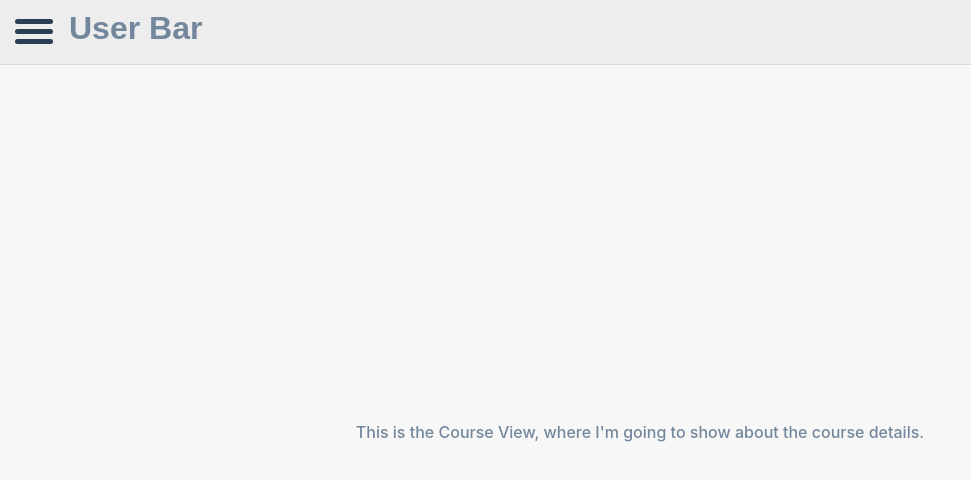
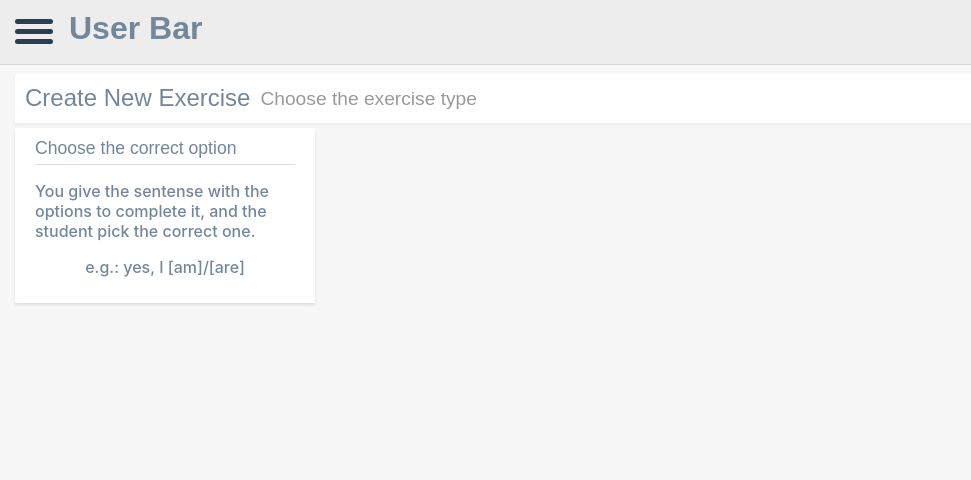
Before and after one commit to gaoliver/react-admin-panel, a React (Create React App) app: page /course in a window 1280 px wide. Shown: the top 480 px of the page, without its empty margins (0-971 px from the left). Built offline with nearby package versions, Linux system fonts and the light colour scheme.

Commit message:
Title Component and Box Component (coding)

```diff
--- /dev/null
+++ b/src/components/BoxCard/index.scss
@@ -0,0 +1,18 @@
+.box_container {
+    min-width: 200px;
+    max-width: 300px;
+    background-color: var(--white);
+    padding: 10px 20px 10px 20px;
+    box-shadow: 0px 2px 3px 0px var(--grey-100);
+    display: flex;
+    flex-direction: column;
+    align-items: center;
+    h1 {
+        width: 100%;
+        font-size: 1.1rem;
+        font-weight: 500;
+        margin-bottom: 1rem;
+        padding-bottom: 5px;
+        border-bottom: 1.3px solid var(--gray-300);
+    }
+}
--- /dev/null
+++ b/src/components/BoxCard/index.tsx
@@ -0,0 +1,17 @@
+import "./index.scss"
+
+interface Props {
+    title?: string
+    children?: React.ReactNode
+}
+
+function BoxCard({title, children}: Props) {
+  return (
+    <div className="box_container">
+      <h1>{title}</h1>
+      {children}
+    </div>
+  );
+}
+
+export default BoxCard;
--- /dev/null
+++ b/src/components/Title/index.scss
@@ -0,0 +1,22 @@
+.title_container {
+    width: 100%;
+    background-color: var(--white);
+    padding: 10px;
+    box-shadow: 0px 2px 3px 0px #ddd7;
+    display: flex;
+    flex-direction: row;
+    align-items: center;
+    margin-bottom: 5px;
+    h1 {
+        font-size: 1.5rem;
+        font-weight: 500;
+        margin-bottom: 0;
+    }
+    h3 {
+        font-size: 1.2rem;
+        font-weight: 400;
+        color: #0006;
+        margin-bottom: 0;
+        margin-left: 10px;
+    }
+}
--- /dev/null
+++ b/src/components/Title/index.tsx
@@ -0,0 +1,17 @@
+import "./index.scss"
+
+interface Props {
+  title: string;
+  subtitle?: string;
+}
+
+function Title({ title, subtitle }: Props) {
+  return (
+    <div className="title_container">
+      <h1>{title}</h1>
+      <h3>{subtitle}</h3>
+    </div>
+  );
+}
+
+export default Title;
--- a/src/styles/global.scss
+++ b/src/styles/global.scss
@@ -9,11 +9,18 @@
     --white: #fff;
     --gray-100: #f7f7f7;
     --gray-200: #ededed;
+    --gray-300: #505d6a33;
     --gray-500: #73879c;
     --gray-700: #334c64;
     --gray-800: #2a3f54;
     --green-50: #5cb85c;
     --green-100: #1abb9c;
+    --grey-100: #ddd;
+    --grey-200: #aaa;
+    --grey-300: #999;
+    --grey-400: #777;
+    --grey-500: #555;
+    --grey-300: #333;
     --sidebar-padding: 0 20px 0 20px
 }
 
--- a/src/views/Course/index.tsx
+++ b/src/views/Course/index.tsx
@@ -1,7 +1,17 @@
+import BoxCard from "../../components/BoxCard";
+import Title from "../../components/Title";
+
 function Course() {
   return (
     <div className="view-content">
-      This is the Course View, where I'm going to show about the course details.
+      <Title title="Create New Exercise" subtitle="Choose the exercise type" />
+      <BoxCard title="Choose the correct option">
+        <p>
+          You give the sentense with the options to complete it, and the student
+          pick the correct one.
+        </p>
+        <p>e.g.: yes, I [am]/[are]</p>
+      </BoxCard>
     </div>
   );
 }
--- a/src/views/style.scss
+++ b/src/views/style.scss
@@ -1,7 +1,5 @@
 .view-content {
     width: 100%;
+    padding: 5px 10px 5px 10px;
     min-height: 100%;
-    display: flex;
-    align-items: center;
-    justify-content: center;
 }
```
Also changed, not shown: src/views/Course/index.scss (added).
